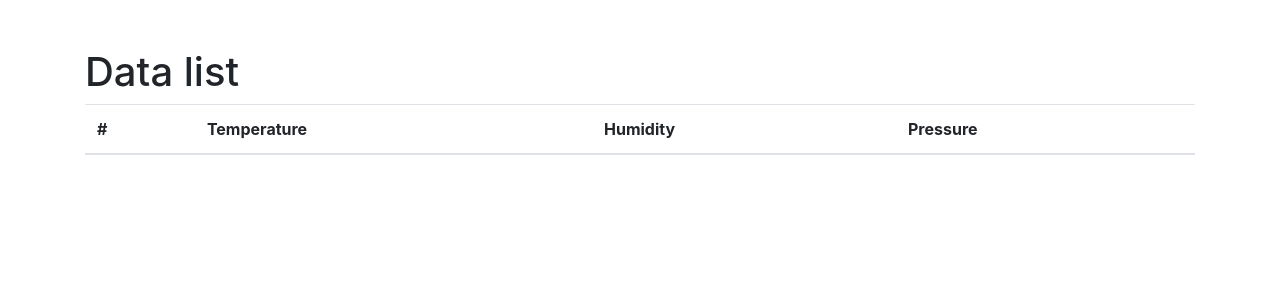
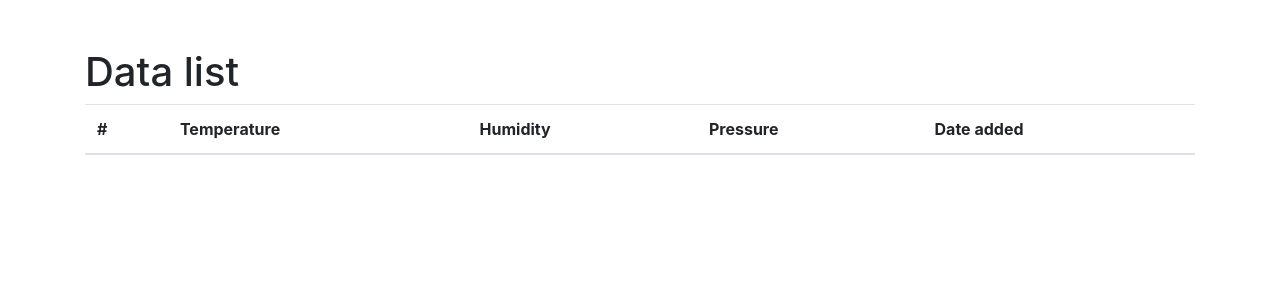
Before and after one commit to emirgo/WeatherStation, a PHP site: page /dataList.php in a window 1280 px wide. Shown: the part 56-356 px from the top of the page. Run offline with PHP 8.4, Linux system fonts and the light colour scheme; data that the repository does not hold is empty.

```diff
--- a/webapp/dataList.php
+++ b/webapp/dataList.php
@@ -35,6 +35,7 @@ include 'includes/getListData.php';
                     <th scope="col">Temperature</th>
                     <th scope="col">Humidity</th>
                     <th scope="col">Pressure</th>
+                    <th scope="col">Date added</th>
                 </tr>
                 </thead>
                 <tbody>
@@ -45,6 +46,7 @@ include 'includes/getListData.php';
                     <td>" . $row['temperature'] . "˚C</td>
                     <td>" . $row['humidity'] . "% RH</td>
                     <td>" . $row['pressure'] . " HPa</td>
+                    <td>" . $row['date_added'] . "</td>
                 </tr>";
                 }
                 ?>
--- a/webapp/includes/getListData.php
+++ b/webapp/includes/getListData.php
@@ -14,13 +14,13 @@ try{
     );
 
     // Prepare, execute and fetch the result
-    $handle = $link->prepare('select id, temperature, humidity, pressure from measurement order by id asc limit 20160');
+    $handle = $link->prepare('select id, temperature, humidity, pressure, date_added from measurement order by id asc limit 20160');
     $handle->execute();
     $result = $handle->fetchAll(\PDO::FETCH_OBJ);
 
     // Place data into assoc array
     foreach($result as $row){
-        array_push($dataList, array("id" => $row->id, "temperature" => $row->temperature, "humidity" => $row->humidity, "pressure" => $row->pressure));
+        array_push($dataList, array("id" => $row->id, "temperature" => $row->temperature, "humidity" => $row->humidity, "pressure" => $row->pressure, "date_added" => $row->date_added));
     }
     $link = null;
 }
```
